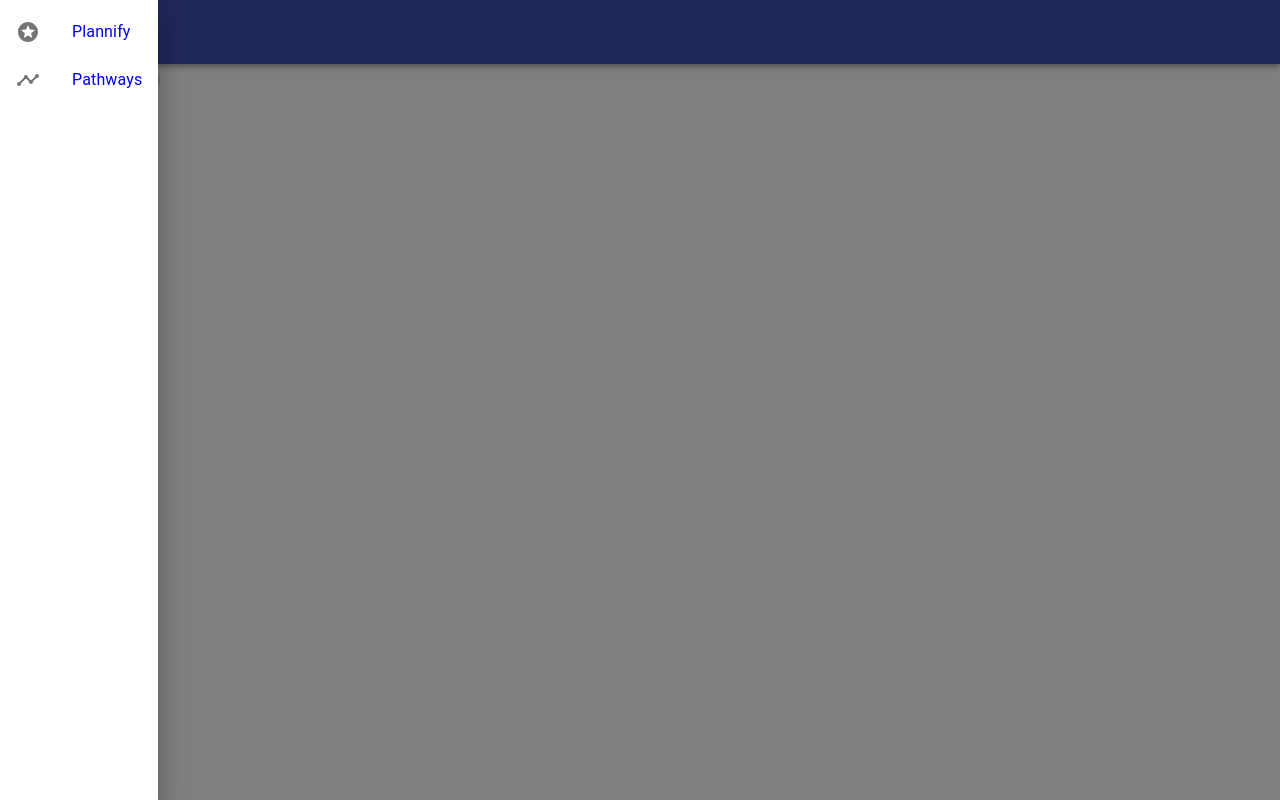
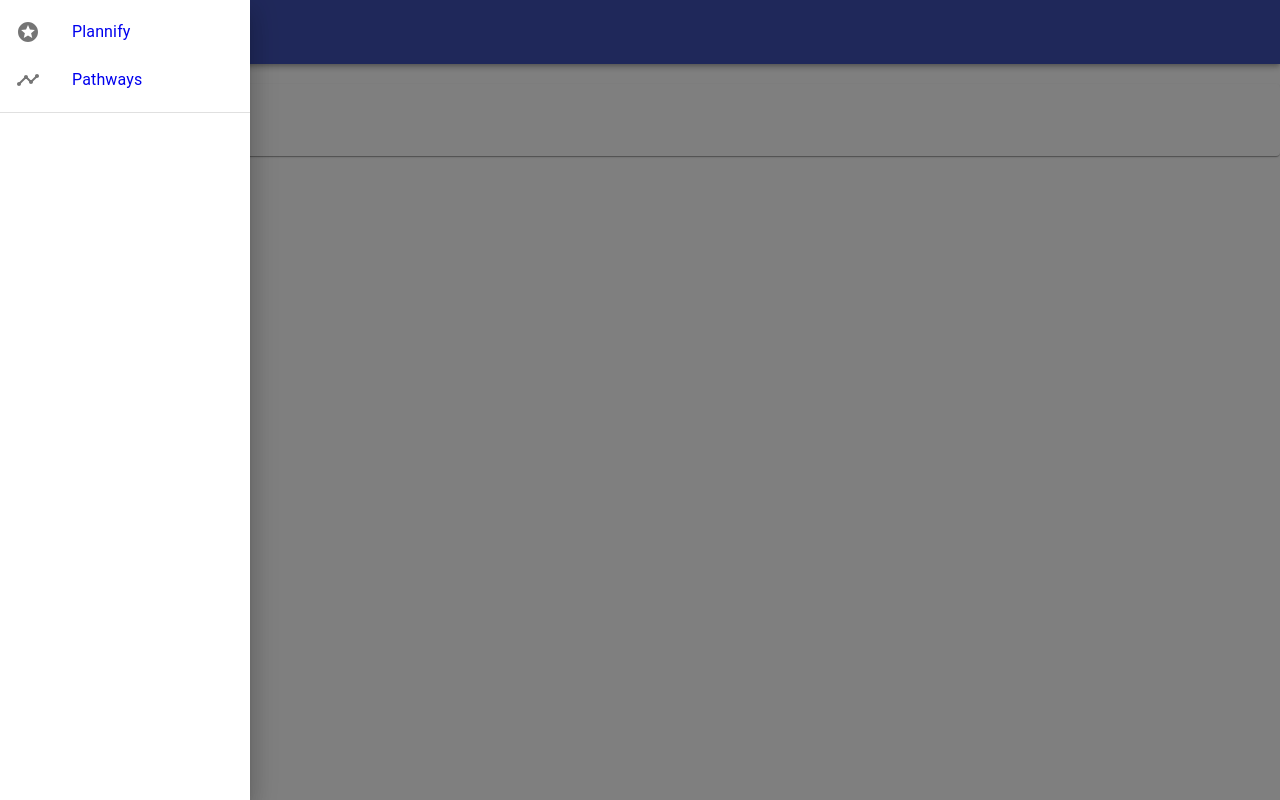
Before and after one commit to csesoc/degree-planner, a React (Create React App) app in the folder client/: page /pathways in a window 1280 px wide. Both pictures are taken after a click on the button 48 px from the left and 32 px from the top of the page. Built offline with nearby package versions, Linux system fonts and the light colour scheme.

Commit message:
Added dummy files for next tasks and semantical changes

```diff
--- a/client/src/components/common/DrawerMenu.js
+++ b/client/src/components/common/DrawerMenu.js
@@ -8,11 +8,12 @@ import List from '@material-ui/core/List';
 import ListItem from '@material-ui/core/ListItem';
 import ListItemIcon from '@material-ui/core/ListItemIcon';
 import ListItemText from '@material-ui/core/ListItemText';
+import Divider from '@material-ui/core/Divider';
 import SwipeableDrawer from '@material-ui/core/SwipeableDrawer';
 
 const useStyles = makeStyles({
     drawerList: {
-      width: 'auto',
+      width: '250px',
     },
     drawerLink: {
       textDecoration: 'none'
@@ -25,7 +26,8 @@ const DrawerMenu = (props) => {
 
     return (
         <SwipeableDrawer open={props.open} onClose={props.onClose} onOpen={props.onOpen}>
-          <List className={classes.drawerList}>
+          <div className={classes.drawerList}>
+            <List>
               <Link to='/' className={classes.drawerLink}>
                 <ListItem button>
                   <ListItemIcon>
@@ -43,6 +45,8 @@ const DrawerMenu = (props) => {
                 </ListItem>
               </Link>
             </List>
+            <Divider />
+          </div>
         </SwipeableDrawer>
     );
 }
--- a/client/src/components/common/NavBar.js
+++ b/client/src/components/common/NavBar.js
@@ -13,7 +13,7 @@ import DrawerMenu from './DrawerMenu';
 const useStyles = makeStyles({
     icon: {
       color: COLORS.WHITE,
-    },
+    }
   });
 
 const NavBar = () => {
--- a/client/src/components/pathways/Course.js
+++ b/client/src/components/pathways/Course.js
@@ -1,15 +1,23 @@
 import React from 'react';
-import Chip from '@material-ui/core/Chip';
+import Card from '@material-ui/core/Card';
+import CardHeader from '@material-ui/core/CardHeader';
+import CardContent from '@material-ui/core/CardContent';
 
 export default function Course() {
 
-    const code = "SENG4920";
-    const label = "Management and Ethics";
+    const code = "";
+    const label = "";
+    const prerequisites = [];
+    const postrequisites = [];
+    const handbookLink = "";
 
     return(
-      <Chip
-        key={code}
-        label={code}
-      />
+      <Card>
+        <CardHeader title={code}>
+        </CardHeader>
+        <CardContent>
+            {label}
+        </CardContent>
+      </Card>
     );
 }
--- a/client/src/components/pathways/Pathways.js
+++ b/client/src/components/pathways/Pathways.js
@@ -2,8 +2,18 @@ import React from 'react';
 import Typography from '@material-ui/core/Typography';
 import NavBar from '../common/NavBar';
 import Course from './Course';
+import { makeStyles } from '@material-ui/core/styles';
 
+const useStyles = makeStyles({
+
+});
+
+// TODO install react-archer to doarrow things
+// Add search component to search for courses
+    // Click a course should rerender pathways component
 export default function Pathways() {
+
+    const classes = useStyles();
 
     return(
       <div>
```
Also changed, not shown: client/src/components/common/Footer.js (added), client/src/components/common/Theme.js (added). Lines whose indentation alone changed are shown as unchanged.
